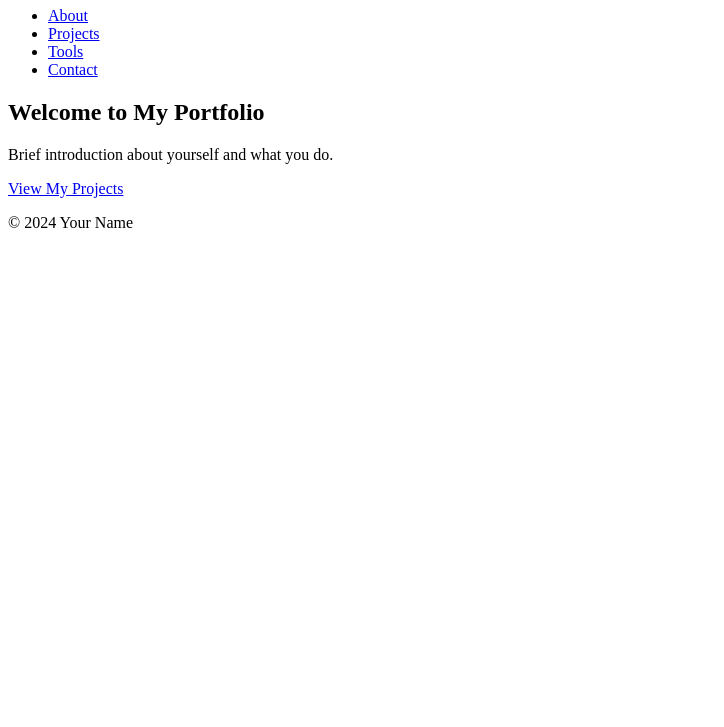
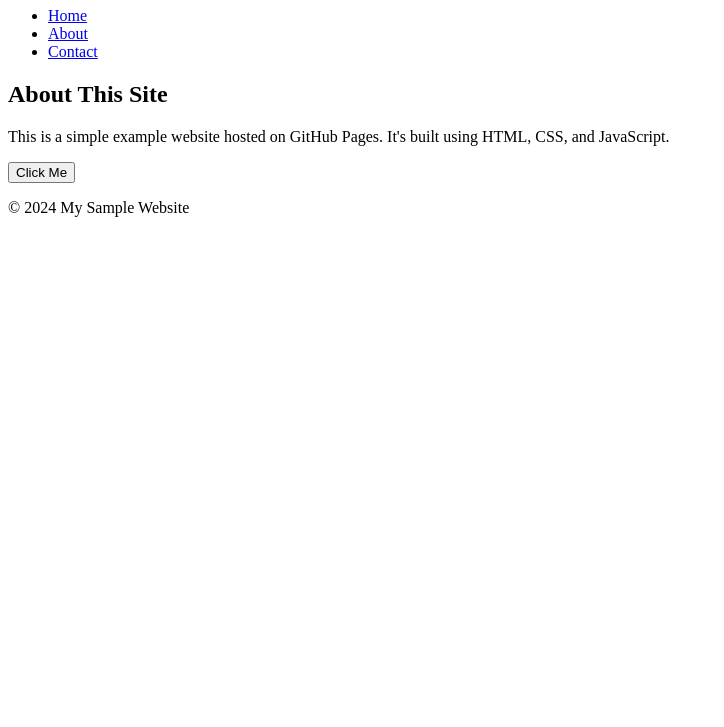
Before and after one commit to Anshuman-02905/Anshuman-02905.github.io, a plain HTML site: page index.html in a window 1280 px wide. Shown: the part 73-800 px from the top of the page, without its empty margins (0-724 px from the left). Drawn offline with Linux system fonts and the light colour scheme.

Commit message:
files edited

```diff
--- a/index.html
+++ b/index.html
@@ -3,30 +3,34 @@
 <head>
     <meta charset="UTF-8">
     <meta name="viewport" content="width=device-width, initial-scale=1.0">
-    <title>Your Portfolio</title>
+    <meta http-equiv="X-UA-Compatible" content="IE=edge">
+    <title>Sample Website</title>
     <link rel="stylesheet" href="styles.css">
 </head>
 <body>
     <header>
-        <h1>Your Name</h1>
+        <h1>Welcome to My Sample Website</h1>
         <nav>
             <ul>
-                <li><a href="about.html">About</a></li>
-                <li><a href="projects.html">Projects</a></li>
-                <li><a href="tools.html">Tools</a></li>
-                <li><a href="contact.html">Contact</a></li>
+                <li><a href="#">Home</a></li>
+                <li><a href="#">About</a></li>
+                <li><a href="#">Contact</a></li>
             </ul>
         </nav>
     </header>
 
     <main>
-        <h2>Welcome to My Portfolio</h2>
-        <p>Brief introduction about yourself and what you do.</p>
-        <a href="projects.html">View My Projects</a>
+        <section>
+            <h2>About This Site</h2>
+            <p>This is a simple example website hosted on GitHub Pages. It's built using HTML, CSS, and JavaScript.</p>
+            <button onclick="showMessage()">Click Me</button>
+        </section>
     </main>
 
     <footer>
-        <p>&copy; 2024 Your Name</p>
+        <p>&copy; 2024 My Sample Website</p>
     </footer>
+
+    <script src="script.js"></script>
 </body>
 </html>
--- /dev/null
+++ b/script.js
@@ -0,0 +1,3 @@
+function showMessage() {
+    alert("Thanks for clicking the button!");
+}
```
Also changed, not shown: style.css (added).
